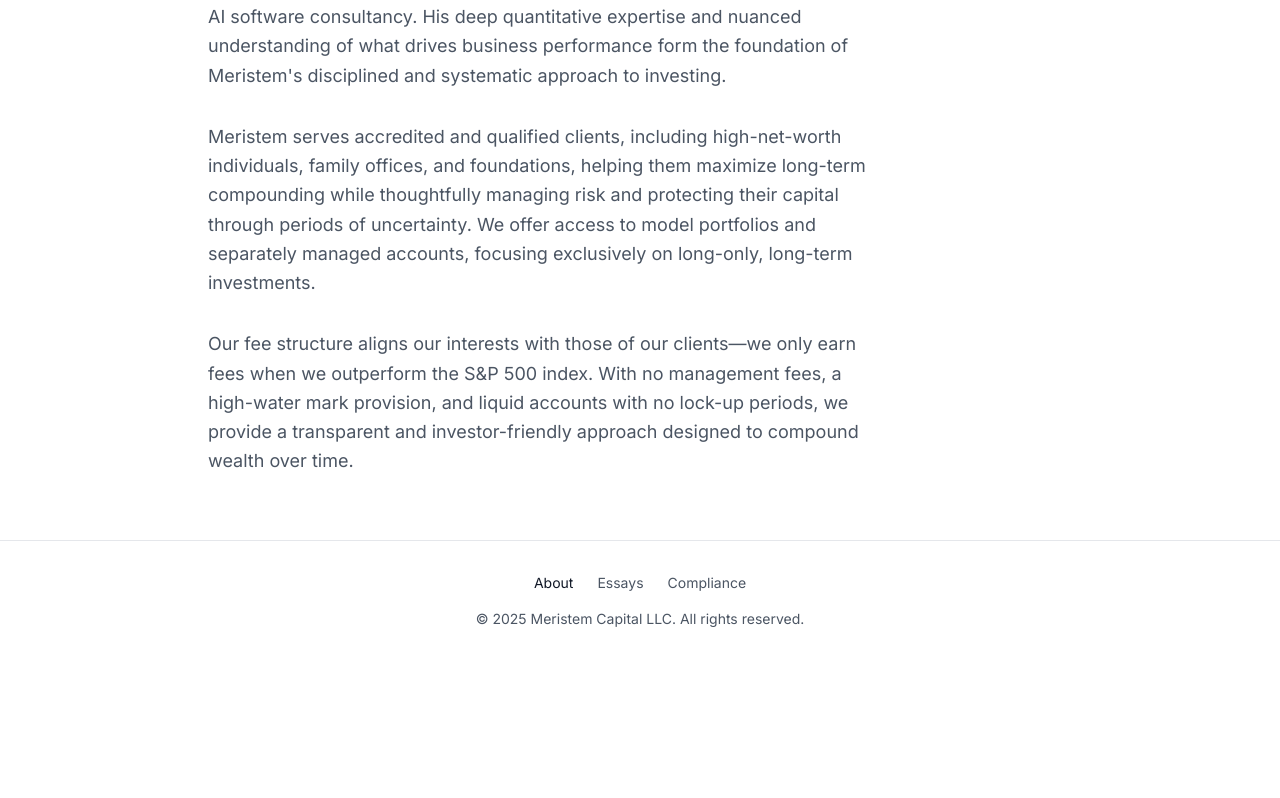
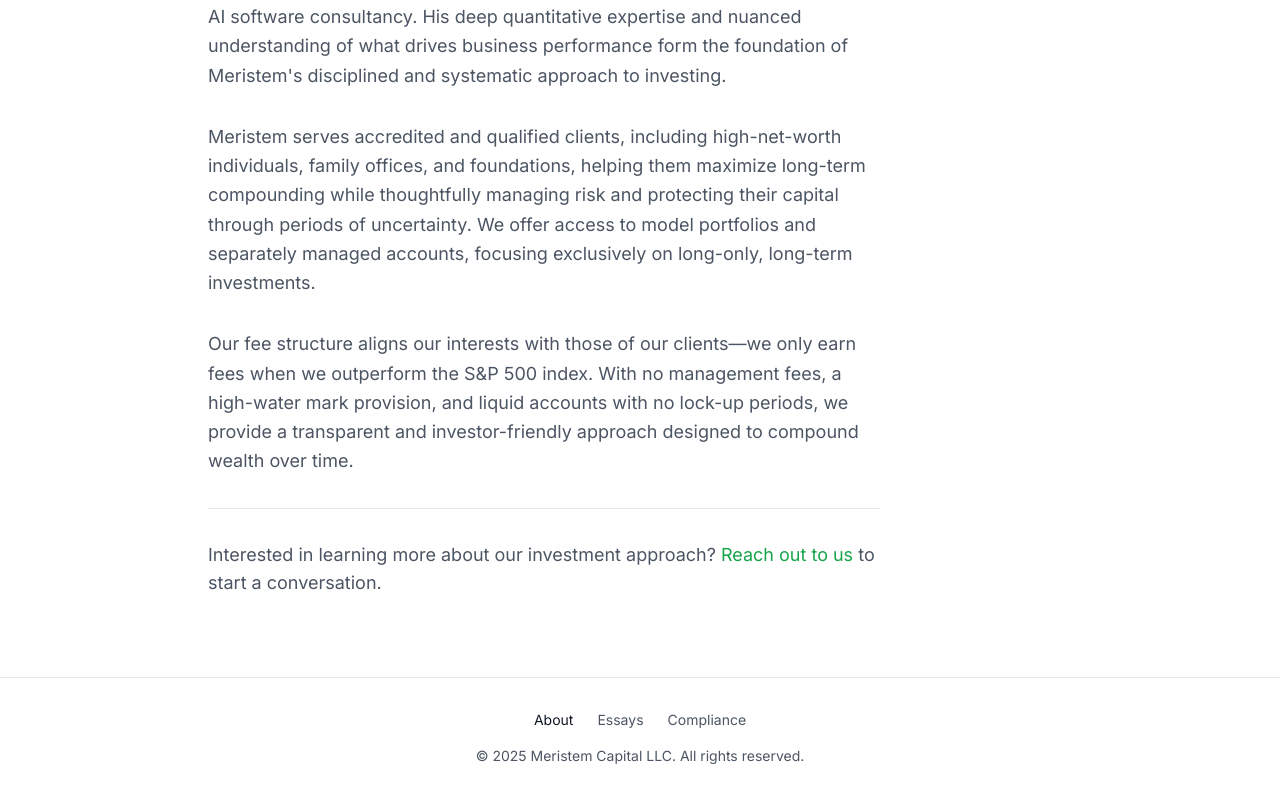
Before and after one commit to tyler-foxworthy/meristem_site, a Next.js app: page /about in a window 1280 px wide. Shown: the part 657-1455 px from the top of the page. Before the commit the page ends 1318 px from the top, so only its background shows below. Built offline with nearby package versions, Linux system fonts and the light colour scheme.

Commit message:
feat: add contact call-to-action to About page

```diff
--- a/src/app/about/page.tsx
+++ b/src/app/about/page.tsx
@@ -24,6 +24,19 @@
           <p className="text-lg leading-relaxed">
             Our fee structure aligns our interests with those of our clients—we only earn fees when we outperform the S&P 500 index. With no management fees, a high-water mark provision, and liquid accounts with no lock-up periods, we provide a transparent and investor-friendly approach designed to compound wealth over time.
           </p>
+
+          <div className="mt-16 pt-8 border-t border-gray-200">
+            <p className="text-lg text-gray-600">
+              Interested in learning more about our investment approach? {' '}
+              <a
+                href="mailto:info@meristemcapital.com"
+                className="text-brand-600 hover:text-brand-700"
+              >
+                Reach out to us
+              </a>
+              {' '} to start a conversation.
+            </p>
+          </div>
         </div>
       </div>
     </main>
```
